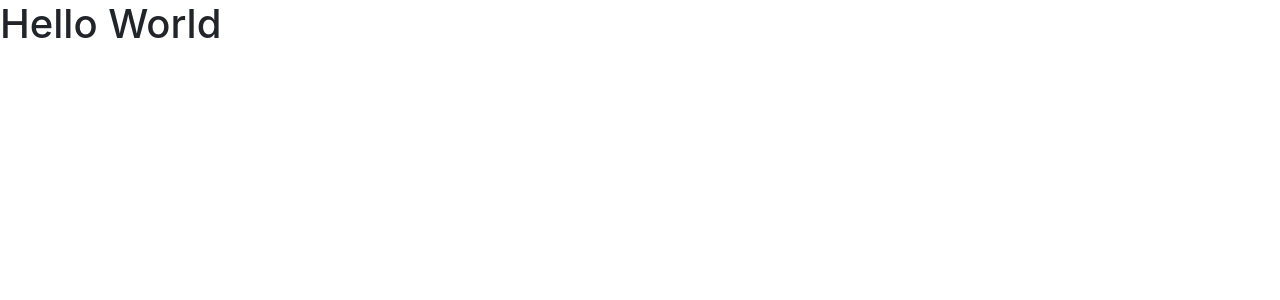
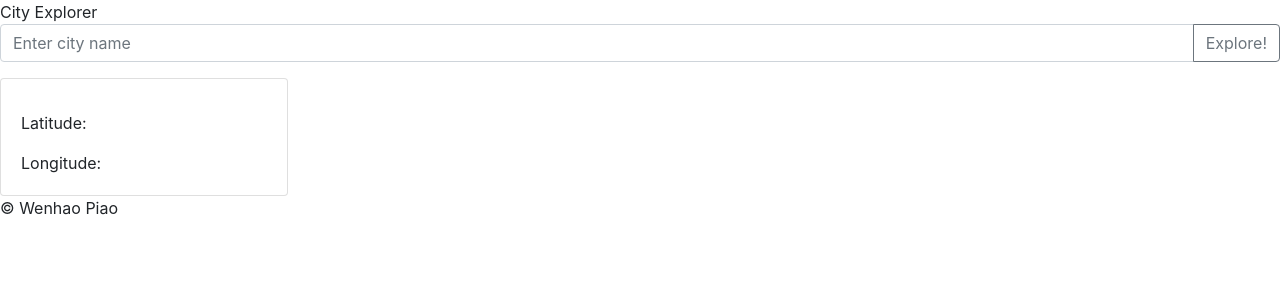
Before and after one commit to wpiao/city-explorer, a React (Create React App) app: page / in a window 1280 px wide. Shown: the top 300 px of the page. Built offline with nearby package versions, Linux system fonts and the light colour scheme.

Commit message:
Complete City and Search component

```diff
--- a/src/App.js
+++ b/src/App.js
@@ -1,11 +1,31 @@
 import React from 'react';
+import Search from './Search.js';
+import City from './City.js';
+import axios from 'axios';
 import './App.css';
 
 class App extends React.Component {
+  constructor(props) {
+    super(props);
+    this.state = {
+      cityForSearch: '',
+    };
+  }
+
+  handleSearch = async (city) => {
+    const response = await axios.get(`https://us1.locationiq.com/v1/search.php?key=${process.env.REACT_APP_LOCATIONIQ_KEY}&q=${city}&format=json`);
+    this.setState({
+      cityForSearch: response.data[0]
+    });
+  };
+
   render() {
     return (
       <>
-        <h1>Hello World</h1>
+        <header>City Explorer</header>
+        <Search handleSearch={this.handleSearch} />
+        <City cityData={this.state.cityForSearch} />
+        <footer>&copy; Wenhao Piao</footer>
       </>
     );
   }
--- /dev/null
+++ b/src/City.js
@@ -0,0 +1,21 @@
+import React from 'react';
+import { Card } from 'react-bootstrap';
+
+class City extends React.Component {
+  render() {
+    return (
+      <>
+        <Card style={{ width: '18rem' }}>
+          {/* <Card.Img variant="top" src="holder.js/100px180" /> */}
+          <Card.Body>
+            <Card.Title>{this.props.cityData.display_name}</Card.Title>
+            <Card.Text>Latitude: {this.props.cityData.lat}</Card.Text>
+            <Card.Text>Longitude: {this.props.cityData.lon}</Card.Text>
+          </Card.Body>
+        </Card>
+      </>
+    );
+  }
+}
+
+export default City;
--- /dev/null
+++ b/src/Search.js
@@ -0,0 +1,33 @@
+import React from 'react';
+import { InputGroup, FormControl, Button } from 'react-bootstrap';
+
+class Search extends React.Component {
+  constructor(props) {
+    super(props);
+    this.textInput = React.createRef();
+  }
+
+  handleClick = () => {
+    this.props.handleSearch(this.textInput.current.value);
+  }
+
+  render() {
+    return (
+      <main>
+        <InputGroup className="mb-3">
+          <FormControl
+            ref={this.textInput}
+            placeholder="Enter city name"
+            aria-label="Enter city name"
+            aria-describedby="basic-addon2"
+          />
+          <InputGroup.Append>
+            <Button onClick={this.handleClick} variant="outline-secondary">Explore!</Button>
+          </InputGroup.Append>
+        </InputGroup>
+      </main>
+    );
+  }
+}
+
+export default Search;
```
